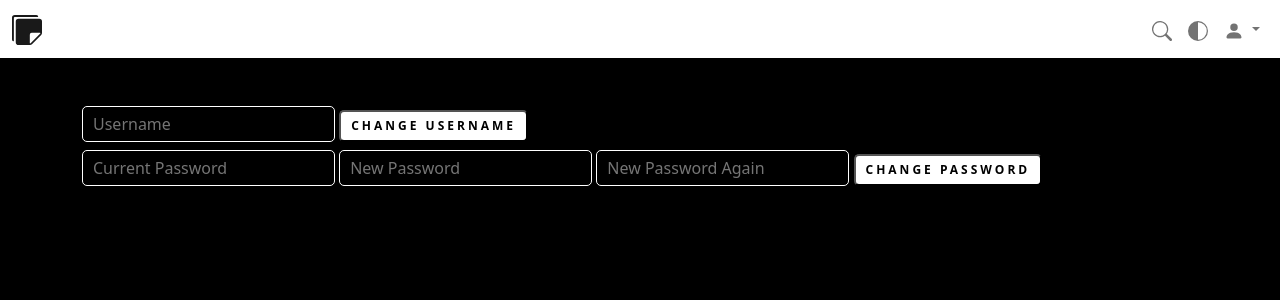
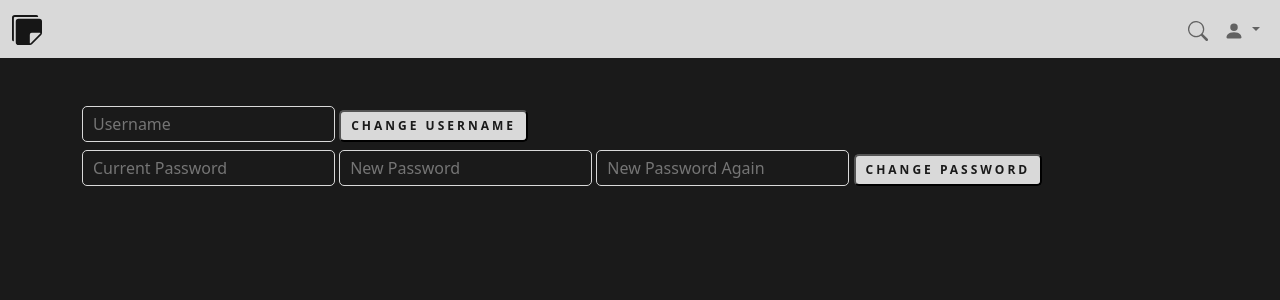
Before and after one commit to misterrager8/Notes-Repo, a Flask app: page /account in a window 1280 px wide. Shown: the top 300 px of the page. Run offline with Flask 2, Linux system fonts and the light colour scheme.

Commit message:
Tweak default colors, remove theme icon in navbar

```diff
--- a/NotesRepo/static/css/main.css
+++ b/NotesRepo/static/css/main.css
@@ -19,16 +19,16 @@ a, a:hover {
           margin-bottom: 20px; }
 
           .input-custom, .card-body, .btn-custom:hover {
-            border: 1px solid white;
+            border: 1px solid #d9d9d9;
             border-radius: 5px; }
 
             body, .btn-custom:hover, .input-custom, .card, .modal-content, .dropdown-item:hover {
-              background-color: black;
-              color: white; }
+              background-color: #1a1a1a;
+              color: #d9d9d9; }
 
               .navbar, .btn-custom, .badge-custom {
-                background-color: white;
-                color: black; }
+                background-color: #d9d9d9;
+                color: #1a1a1a; }
 
                 .heading1, .heading2, .heading3 {
                   font-weight: bold; }
--- a/NotesRepo/static/main.scss
+++ b/NotesRepo/static/main.scss
@@ -1,7 +1,7 @@
-$navbar-bg: white;
-$navbar-txt: black;
-$body-bg: black;
-$body-txt: white;
+$navbar-bg: darken(white, 15%);
+$navbar-txt: lighten(black, 10%);
+$body-bg: lighten(black, 10%);
+$body-txt: darken(white, 15%);
 
 a, a:hover {
     color: inherit;
--- a/NotesRepo/templates/base.html
+++ b/NotesRepo/templates/base.html
@@ -51,7 +51,6 @@
           </form>
         </li>
         <li class="nav-item"><a class="nav-link" onclick="$('#searchTerm').toggle(250)">{{ macros.search_icon() }}</a></li>
-        <li class="nav-item"><a class="nav-link" onclick="">{{ macros.theme_icon() }}</a></li>
         <li class="nav-item dropdown">
           <a class="nav-link dropdown-toggle" data-bs-toggle="dropdown" href="">{{ macros.user_icon() }}</a>
           <div class="dropdown-menu dropdown-menu-end text-center">
```
